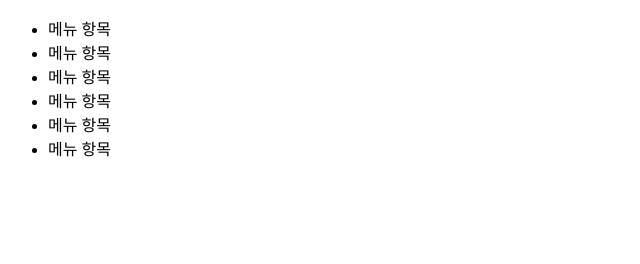
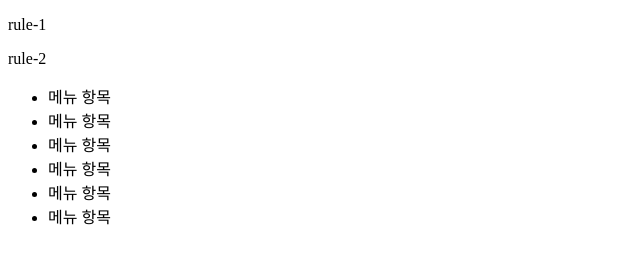
Before and after one commit to yun-narae/learn-sass, a website: page src/index.html in a window 1280 px wide. Shown: the whole page, without its empty margins (0-640 px from the left). Drawn offline with Linux system fonts and the light colour scheme.

Commit message:
실습과정

```diff
--- a/src/index.html
+++ b/src/index.html
@@ -9,6 +9,9 @@
 </head>
 
 <body>
+    <p class="rule-1">rule-1</p>
+    <p class="rule-2">rule-2</p>
+
     <ul class="menu">
         <li class="menu__list">메뉴 항목</li>
         <li class="menu__list menu__list--active">메뉴 항목</li>
--- a/src/scss/04-exam.scss
+++ b/src/scss/04-exam.scss
@@ -1,3 +1,6 @@
+
+/* 이 주석은 컴파일 된 CSS 파일에 출력됩니다. (압축 모드에서는 출력𝙓) */
+
 // padding 관련 믹스인
 
 @mixin padding-inline-start($value){
```
Also changed, not shown: src/css/04-exam.css, 1 other file.
